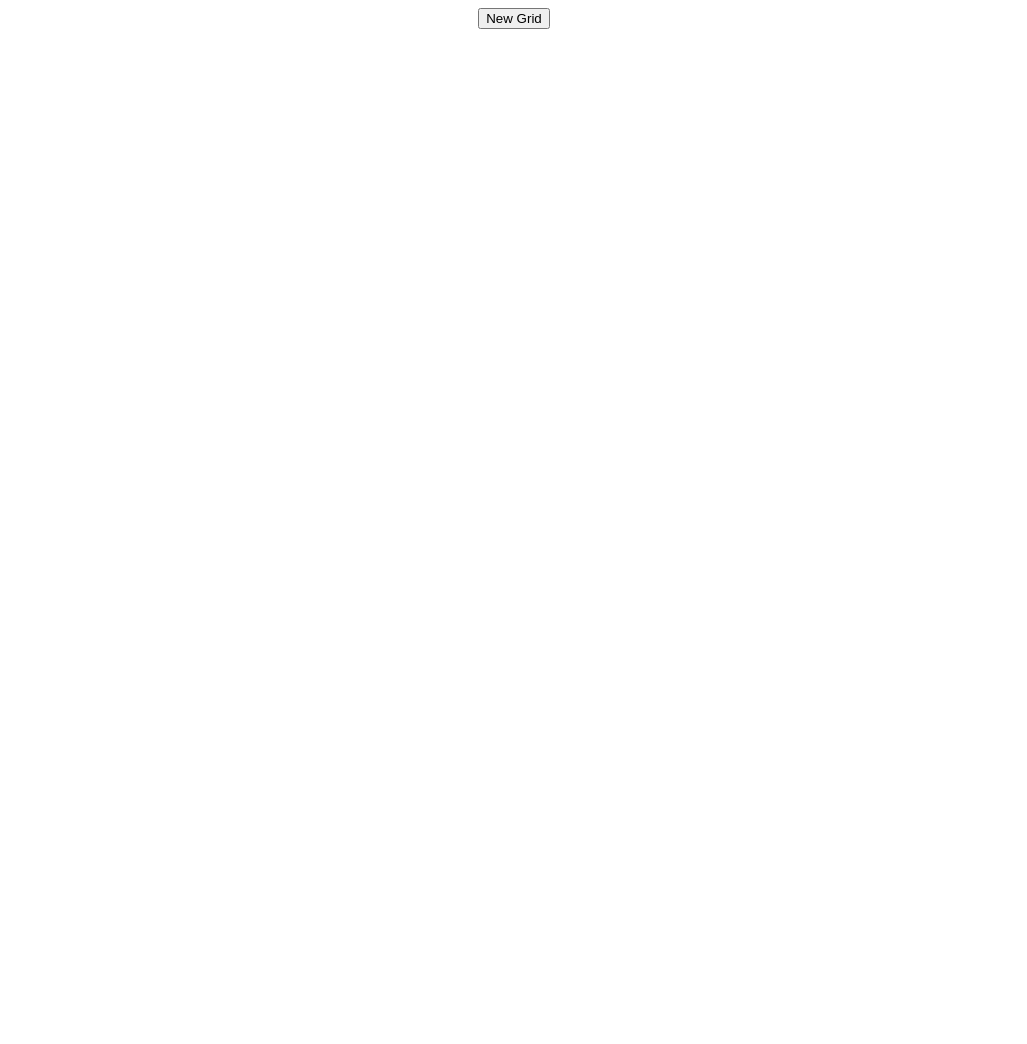
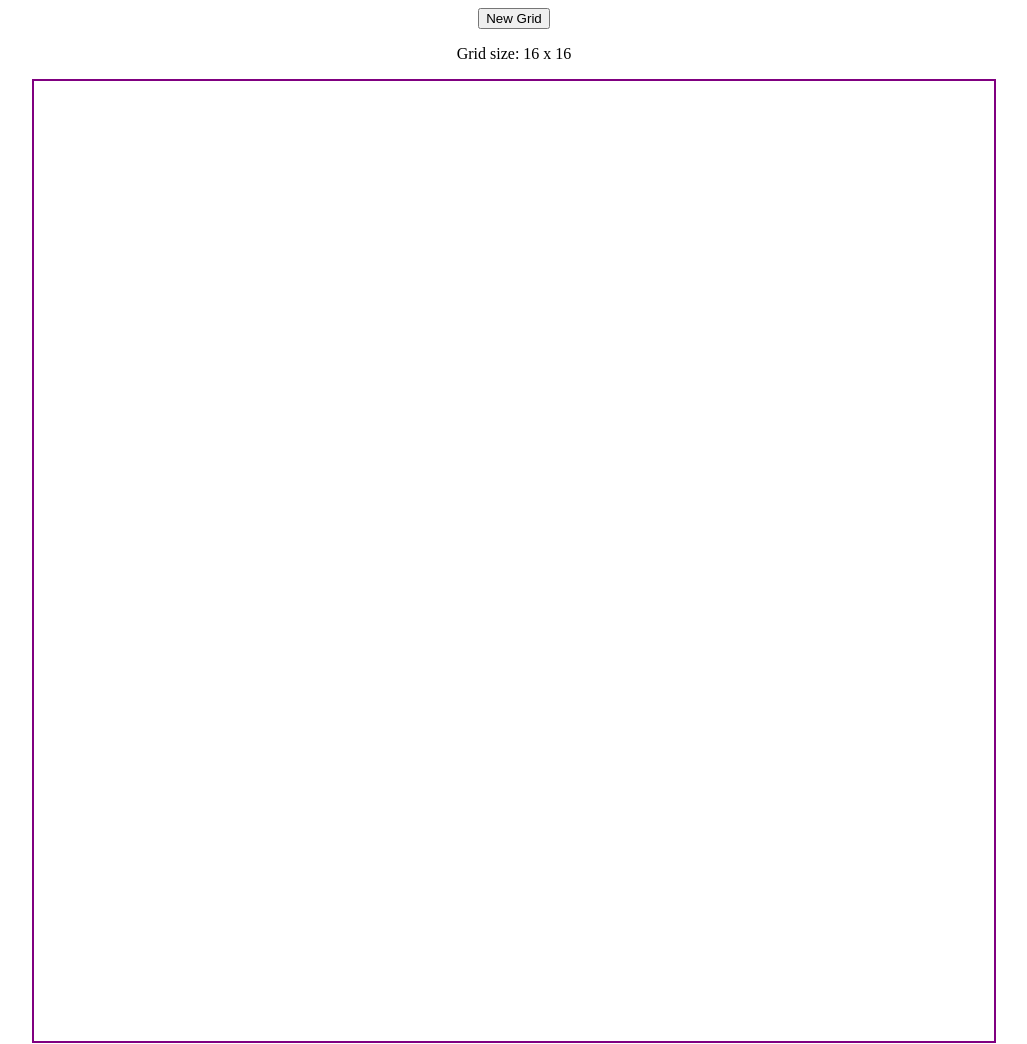
Before and after one commit to pascalyuen/etch-a-sketch, a plain HTML site: page index.html in a window 1280 px wide. Shown: the whole page, without its empty margins (126-1153 px from the left). Before the commit the page ends 855 px from the top, so only its background shows below. Drawn offline with Linux system fonts and the light colour scheme.

Commit message:
Add border to container and display the current grid size

```diff
--- a/index.html
+++ b/index.html
@@ -9,10 +9,8 @@
 </head>
 <body>
   <div class="main-container">
-    <div>
-      <button type="button" class="button">New Grid</button>
-    </div>
-    <br>
+    <button type="button" class="button">New Grid</button>
+    <p>Grid size: <span class="gridSizeDisplay">16 x 16</span></p>
     <div class="container">
       <script src="script.js"></script>
     </div>
--- a/script.js
+++ b/script.js
@@ -1,6 +1,9 @@
 const container = document.querySelector('.container');
 const button = document.querySelector('.button');
+const gridSizeDisplay = document.querySelector('.gridSizeDisplay');
 let num = 0;
+let width = 960 / 16;
+let height = 960 / 16;
 
 // Create a 16x16 grid of divs
 for (let i = 0; i < 16; i++) {
@@ -10,6 +13,8 @@ for (let i = 0; i < 16; i++) {
 
   for (let j = 0; j < 16; j++) {
     const col = document.createElement('div');
+    col.style.width = `${width}px`;
+    col.style.height = `${height}px`;
     col.classList.add('col');
     col.classList.add('grid');
     row.appendChild(col);
@@ -55,6 +60,10 @@ function removeOldGrid(e) {
 
 
 function makeNewGrid(e) {
+  width = 960 / num;
+  height = 960 / num;
+  gridSizeDisplay.textContent = `${num} x ${num}`;
+
   for (let i = 0; i < num; i++) {
     const row = document.createElement('div');
     row.classList.add('row');
@@ -62,6 +71,8 @@ function makeNewGrid(e) {
 
     for (let j = 0; j < num; j++) {
       const col = document.createElement('div');
+      col.style.width = `${width}px`;
+      col.style.height = `${height}px`;
       col.classList.add('col');
       col.classList.add('grid');
       row.appendChild(col);
--- a/style.css
+++ b/style.css
@@ -1,7 +1,7 @@
-container {
-  display: flex;
+.container {
+  /* display: flex; */
   width: 960px;
-  height: 960px;
+  border: 2px solid purple;
 }
 
 .main-container {
@@ -11,10 +11,6 @@ container {
   align-items: center;
 }
 
-div {
-  box-sizing: border-box;
-}
-
 .row {
   display: flex;
   flex-direction: row;
@@ -22,8 +18,6 @@ div {
 
 .col {
   display: flex;
-  width: 50px;
-  height: 50px;
 }
 
 .hovering {
```
